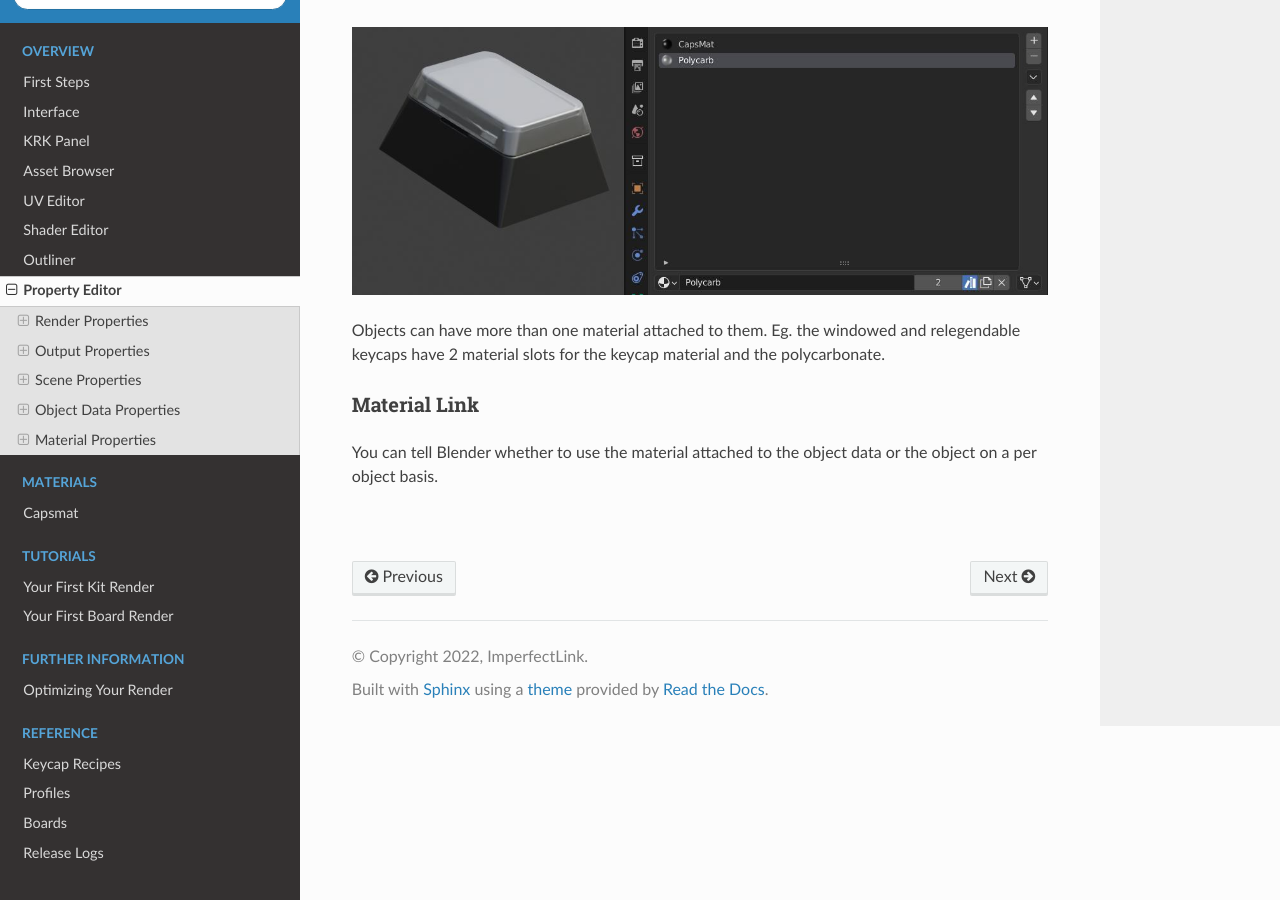
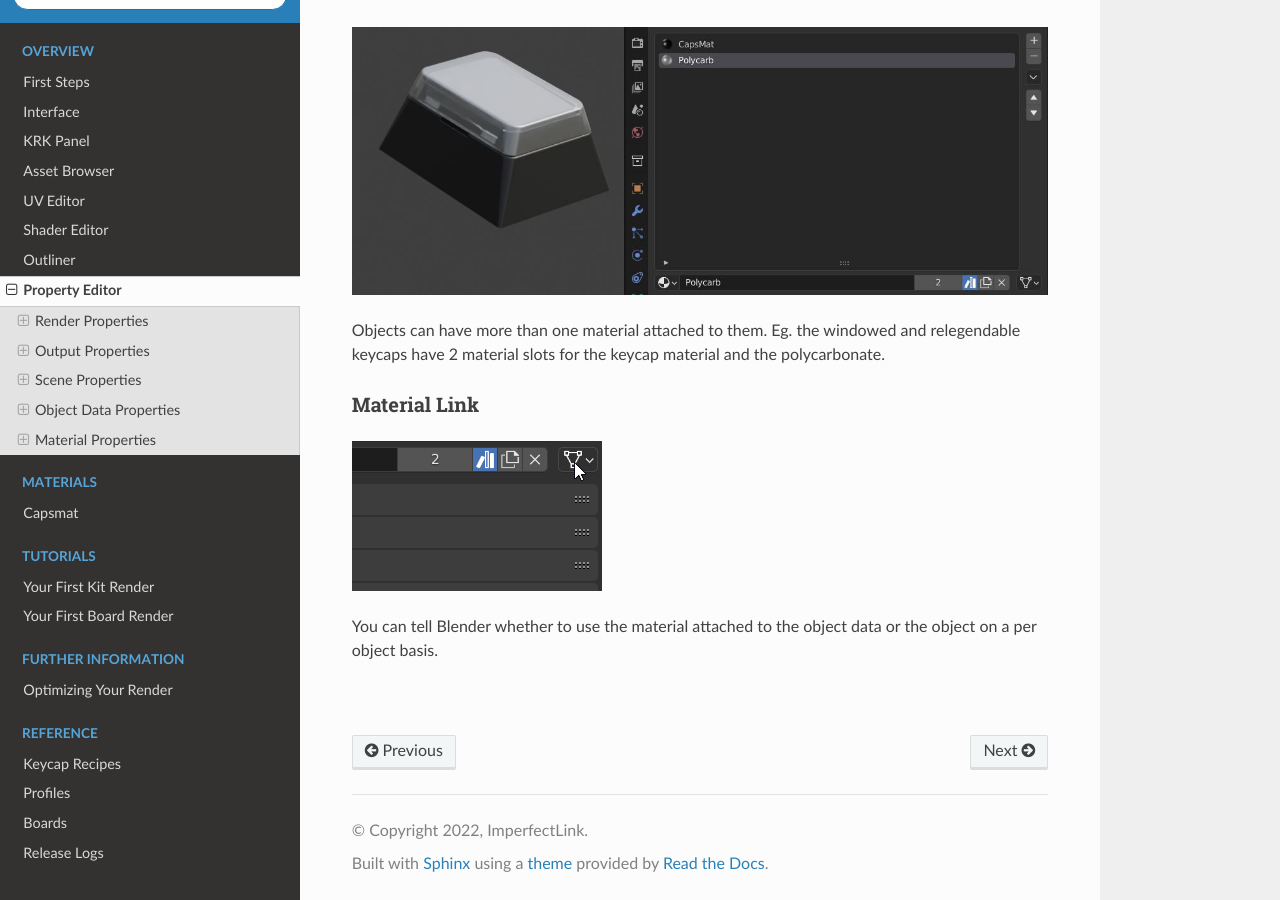
Before and after one commit to imperfectlink/KeyboardRenderKit, a Sphinx documentation site: the page built from docs/source/properties.rst, in a window 1280 px wide and 900 px high, scrolled down 4020 px. Built offline with Sphinx 7.4.7 and the Read the Docs theme 2.0.0, drawn with Linux system fonts in a browser that asks for light colours.

Commit message:
Update properties.rst

```diff
--- a/docs/source/properties.rst
+++ b/docs/source/properties.rst
@@ -90,6 +90,9 @@ Objects can have more than one material attached to them. Eg. the windowed and r
 
 Material Link
 ----
+
+.. image:: img/MatObjectData.gif
+
 You can tell Blender whether to use the material attached to the object data or the object on a per object basis.
 
 |
```
